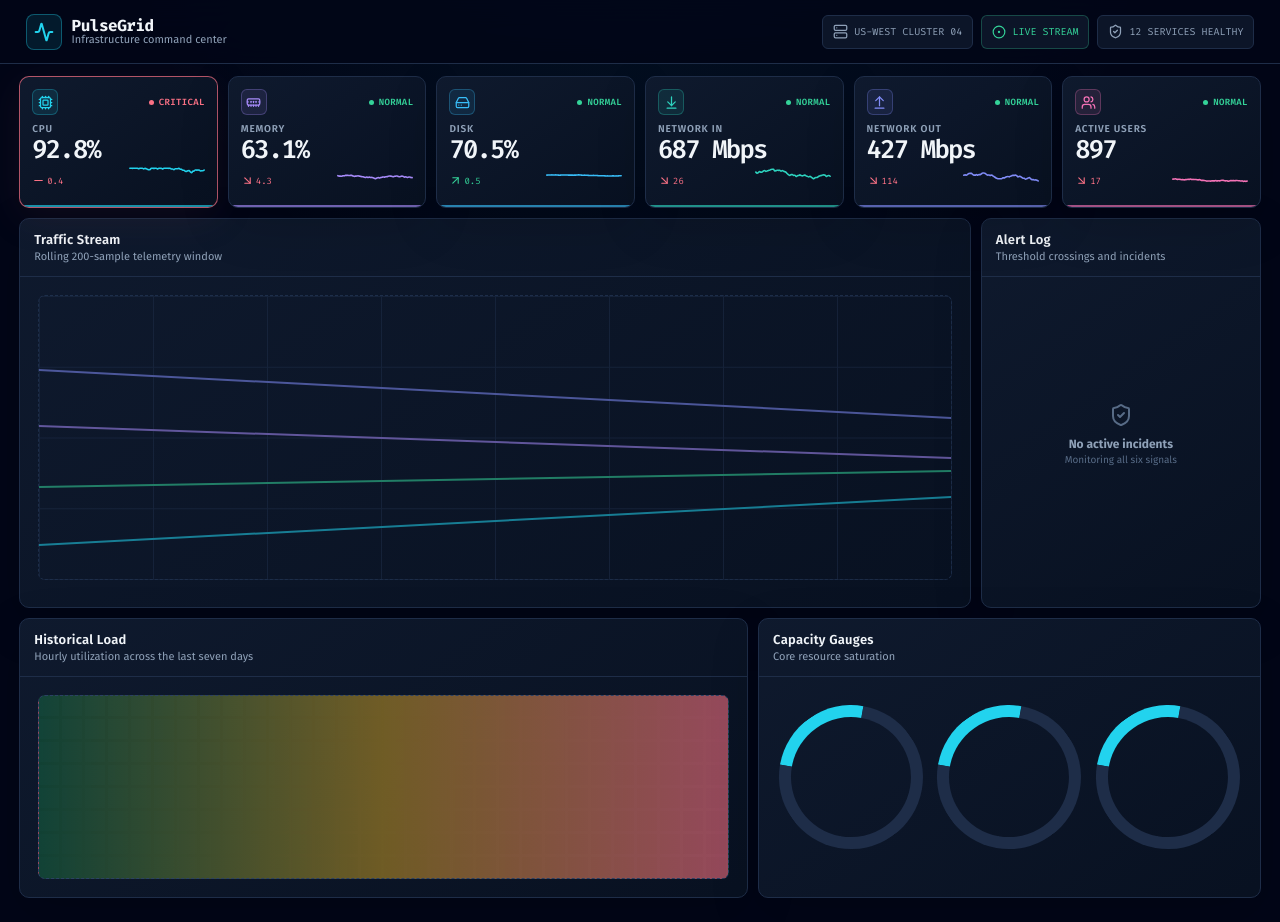
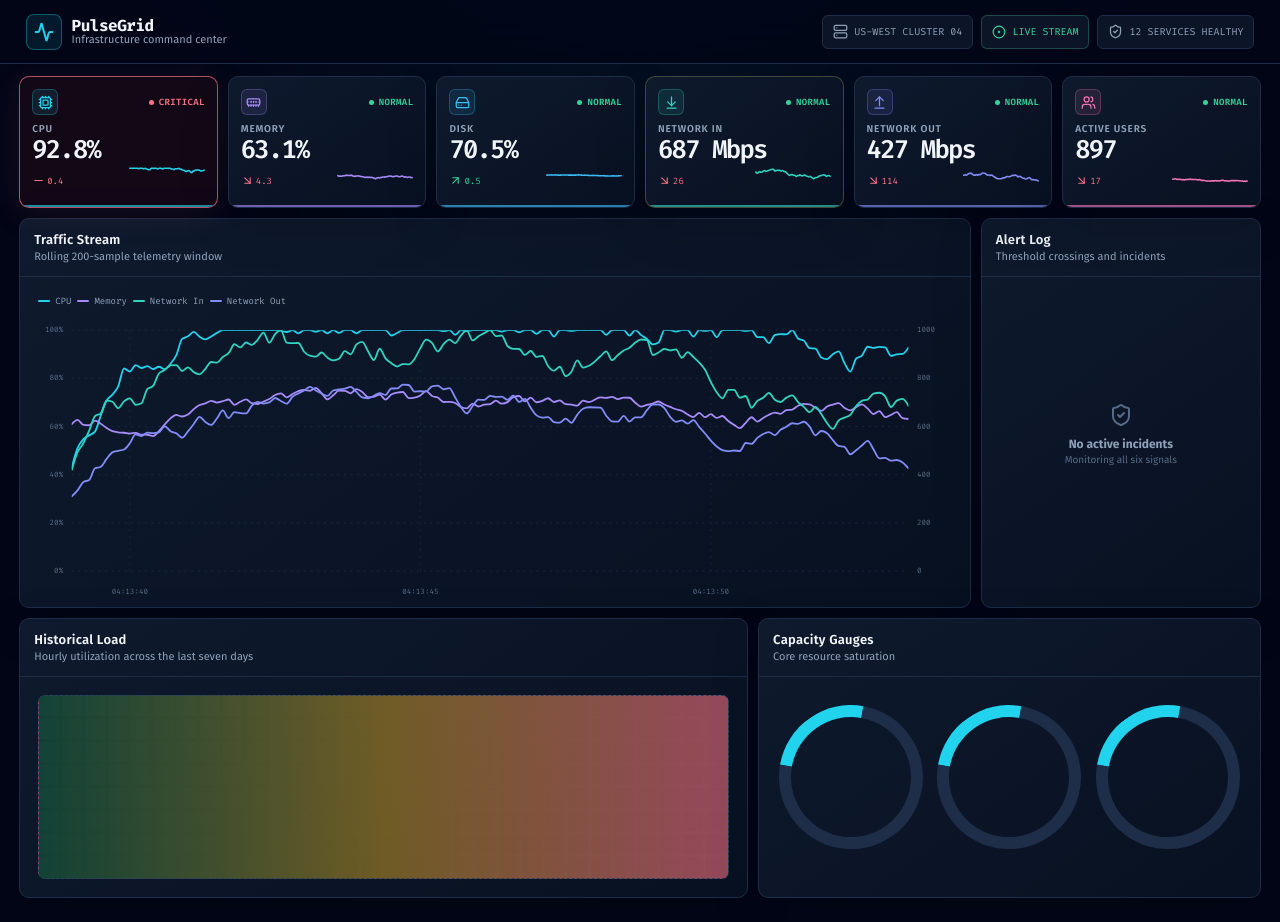
Before and after one commit to ShreeBohara/50-Days-of-Creative-Frontend, a React (Vite) app in the folder day-36-realtime-dashboard/: page / in a window 1280 px wide. Built offline with nearby package versions, Linux system fonts and the light colour scheme.

Commit message:
day-36: streaming-chart — D3 rolling multi-axis line chart and transitions

```diff
--- a/day-36-realtime-dashboard/src/App.css
+++ b/day-36-realtime-dashboard/src/App.css
@@ -317,41 +317,75 @@
   border-radius: 7px;
 }
 
-.chart-placeholder {
-  position: relative;
-  height: 285px;
-  overflow: hidden;
-  background:
-    linear-gradient(var(--border) 1px, transparent 1px) 0 0 / 100% 25%,
-    linear-gradient(90deg, var(--border) 1px, transparent 1px) 0 0 / 12.5% 100%;
-  opacity: 0.55;
+.stream-chart-wrap {
+  min-width: 0;
+  padding: 10px 10px 4px;
 }
 
-.chart-placeholder span {
-  position: absolute;
-  inset: auto -2% 20% -2%;
-  height: 2px;
-  background: var(--cyan);
-  transform: rotate(-3deg);
-  transform-origin: center;
+.chart-legend {
+  display: flex;
+  flex-wrap: wrap;
+  gap: 6px;
+  align-items: center;
+  min-height: 28px;
+  padding: 0 8px;
 }
 
-.chart-placeholder span:nth-child(2) {
-  bottom: 48%;
-  background: var(--violet);
-  transform: rotate(2deg);
+.chart-legend span {
+  display: inline-flex;
+  gap: 5px;
+  align-items: center;
+  color: var(--muted);
+  font-family: 'Fira Code', monospace;
+  font-size: 9px;
 }
 
-.chart-placeholder span:nth-child(3) {
-  bottom: 35%;
-  background: var(--normal);
-  transform: rotate(-1deg);
+.chart-legend i {
+  width: 12px;
+  height: 2px;
+  background: var(--series-color);
+  border-radius: 999px;
 }
 
-.chart-placeholder span:nth-child(4) {
-  bottom: 65%;
-  background: #818cf8;
-  transform: rotate(3deg);
+.stream-chart {
+  display: block;
+  width: 100%;
+  min-width: 620px;
+  height: auto;
+}
+
+.chart-grid line {
+  stroke: var(--border);
+  stroke-dasharray: 2 5;
+  stroke-width: 0.8;
+}
+
+.chart-axis text {
+  fill: var(--faint);
+  font-family: 'Fira Code', monospace;
+  font-size: 8px;
+  dominant-baseline: middle;
+}
+
+.chart-axis-left text {
+  text-anchor: end;
+}
+
+.chart-axis-right text {
+  text-anchor: start;
+}
+
+.chart-axis-bottom text {
+  text-anchor: middle;
+}
+
+.stream-line {
+  fill: none;
+  stroke: var(--series-color);
+  stroke-linecap: round;
+  stroke-linejoin: round;
+  stroke-width: 1.8;
+  vector-effect: non-scaling-stroke;
 }
 
 .empty-state {
--- a/day-36-realtime-dashboard/src/App.jsx
+++ b/day-36-realtime-dashboard/src/App.jsx
@@ -1,5 +1,6 @@
 import { Activity, CircleDot, Server, ShieldCheck } from 'lucide-react'
 import { MetricCard } from './components/MetricCard'
+import { StreamingChart } from './components/StreamingChart'
 import { METRICS } from './data/metrics'
 import { useMetricStream } from './hooks/useMetricStream'
 import './App.css'
@@ -72,12 +73,7 @@ function App() {
               title="Traffic Stream"
               meta="Rolling 200-sample telemetry window"
             >
-              <div className="panel-placeholder chart-placeholder" aria-hidden="true">
-                <span></span>
-                <span></span>
-                <span></span>
-                <span></span>
-              </div>
+              <StreamingChart history={stream.history} />
             </Panel>
 
             <Panel
--- /dev/null
+++ b/day-36-realtime-dashboard/src/components/StreamingChart.jsx
@@ -0,0 +1,162 @@
+import { useEffect, useMemo, useRef } from 'react'
+import {
+  curveMonotoneX,
+  easeLinear,
+  extent,
+  line,
+  scaleLinear,
+  scaleTime,
+  select,
+  timeFormat,
+} from 'd3'
+import { CHART_METRIC_IDS, METRICS_BY_ID } from '../data/metrics'
+
+const WIDTH = 980
+const HEIGHT = 300
+const MARGIN = { top: 16, right: 54, bottom: 30, left: 44 }
+const PLOT_WIDTH = WIDTH - MARGIN.left - MARGIN.right
+const PLOT_HEIGHT = HEIGHT - MARGIN.top - MARGIN.bottom
+const formatTime = timeFormat('%H:%M:%S')
+
+export function StreamingChart({ history }) {
+  const pathRefs = useRef({})
+  const scales = useMemo(() => {
+    const timeDomain = extent(history, (sample) => sample.timestamp)
+    return {
+      x: scaleTime().domain(timeDomain).range([MARGIN.left, MARGIN.left + PLOT_WIDTH]),
+      percent: scaleLinear().domain([0, 100]).range([MARGIN.top + PLOT_HEIGHT, MARGIN.top]),
+      network: scaleLinear().domain([0, 1000]).range([MARGIN.top + PLOT_HEIGHT, MARGIN.top]),
+    }
+  }, [history])
+
+  const paths = useMemo(
+    () =>
+      Object.fromEntries(
+        CHART_METRIC_IDS.map((metricId) => {
+          const yScale = metricId.startsWith('network') ? scales.network : scales.percent
+          return [
+            metricId,
+            line()
+              .x((sample) => scales.x(sample.timestamp))
+              .y((sample) => yScale(sample[metricId]))
+              .curve(curveMonotoneX)(history),
+          ]
+        }),
+      ),
+    [history, scales],
+  )
+
+  useEffect(() => {
+    CHART_METRIC_IDS.forEach((metricId) => {
+      const path = pathRefs.current[metricId]
+      if (!path) {
+        return
+      }
+
+      select(path)
+        .interrupt()
+        .transition()
+        .duration(95)
+        .ease(easeLinear)
+        .attr('d', paths[metricId])
+    })
+  }, [paths])
+
+  const xTicks = scales.x.ticks(6)
+  const percentTicks = scales.percent.ticks(4)
+  const networkTicks = scales.network.ticks(4)
+
+  return (
+    <div className="stream-chart-wrap">
+      <div className="chart-legend" aria-label="Chart series">
+        {CHART_METRIC_IDS.map((metricId) => {
+          const metric = METRICS_BY_ID.get(metricId)
+          return (
+            <span key={metricId}>
+              <i style={{ '--series-color': metric.color }} aria-hidden="true"></i>
+              {metric.label}
+            </span>
+          )
+        })}
+      </div>
+      <svg
+        className="stream-chart"
+        viewBox={`0 0 ${WIDTH} ${HEIGHT}`}
+        role="img"
+        aria-label="Rolling line chart showing CPU, memory, network in, and network out"
+      >
+        <defs>
+          <clipPath id="stream-plot-clip">
+            <rect
+              x={MARGIN.left}
+              y={MARGIN.top}
+              width={PLOT_WIDTH}
+              height={PLOT_HEIGHT}
+              rx="3"
+            />
+          </clipPath>
+        </defs>
+
+        <g className="chart-grid" aria-hidden="true">
+          {percentTicks.map((tick) => (
+            <line
+              key={`y-${tick}`}
+              x1={MARGIN.left}
+              x2={MARGIN.left + PLOT_WIDTH}
+              y1={scales.percent(tick)}
+              y2={scales.percent(tick)}
+            />
+          ))}
+          {xTicks.map((tick) => (
+            <line
+              key={`x-${tick.valueOf()}`}
+              x1={scales.x(tick)}
+              x2={scales.x(tick)}
+              y1={MARGIN.top}
+              y2={MARGIN.top + PLOT_HEIGHT}
+            />
+          ))}
+        </g>
+
+        <g className="chart-axis chart-axis-left" aria-hidden="true">
+          {percentTicks.map((tick) => (
+            <text key={tick} x={MARGIN.left - 9} y={scales.percent(tick)}>
+              {tick}%
+            </text>
+          ))}
+        </g>
+        <g className="chart-axis chart-axis-right" aria-hidden="true">
+          {networkTicks.map((tick) => (
+            <text key={tick} x={MARGIN.left + PLOT_WIDTH + 9} y={scales.network(tick)}>
+              {tick}
+            </text>
+          ))}
+        </g>
+        <g className="chart-axis chart-axis-bottom" aria-hidden="true">
+          {xTicks.map((tick) => (
+            <text key={tick.valueOf()} x={scales.x(tick)} y={HEIGHT - 8}>
+              {formatTime(tick)}
+            </text>
+          ))}
+        </g>
+
+        <g clipPath="url(#stream-plot-clip)">
+          {CHART_METRIC_IDS.map((metricId) => {
+            const metric = METRICS_BY_ID.get(metricId)
+            return (
+              <path
+                className="stream-line"
+                d={paths[metricId]}
+                key={metricId}
+                ref={(node) => {
+                  pathRefs.current[metricId] = node
+                }}
+                style={{ '--series-color': metric.color }}
+              />
+            )
+          })}
+        </g>
+      </svg>
+    </div>
+  )
+}
```
